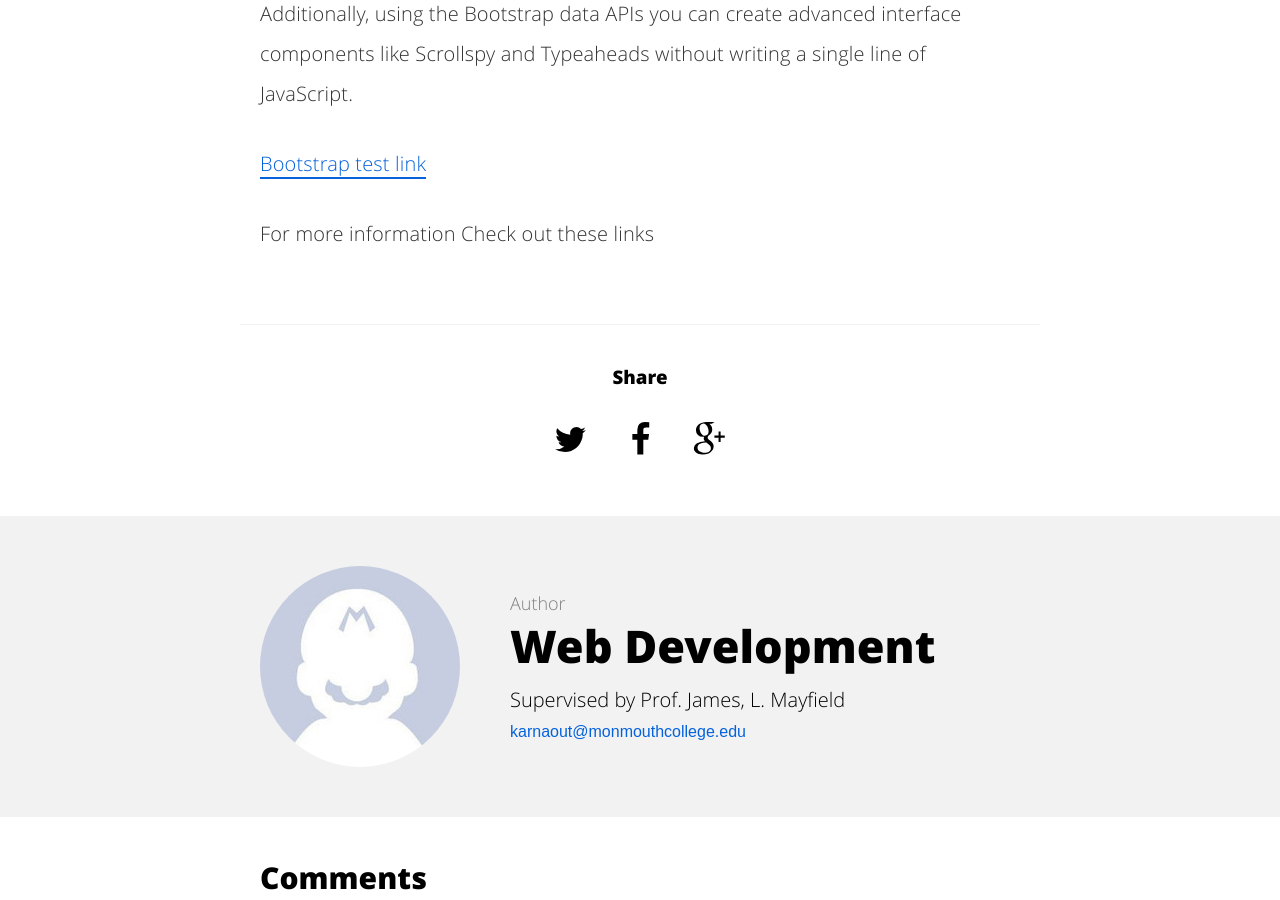
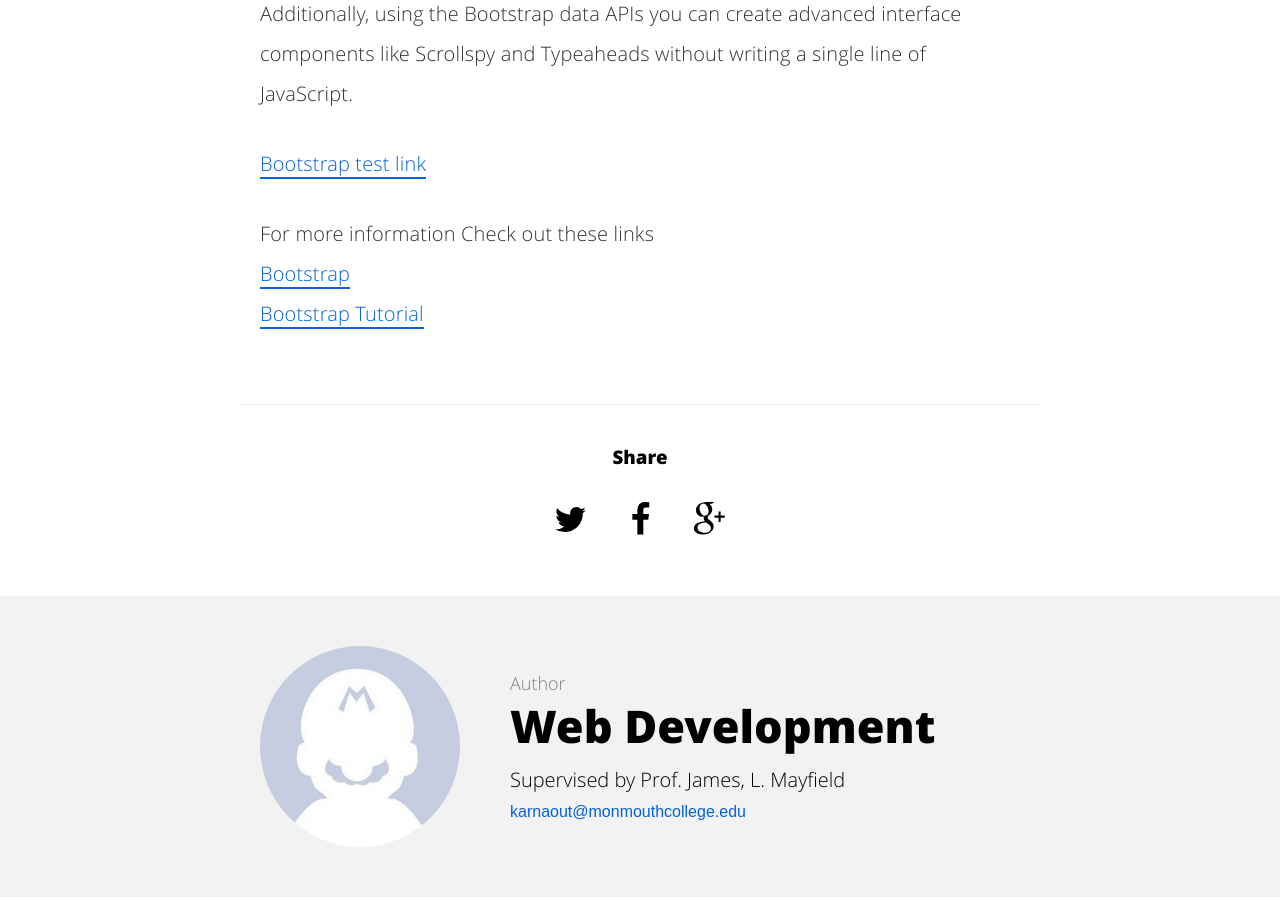
Before and after one commit to karnaout/Web-Development, a Jekyll site: the page built from _posts/2015-12-01-Bootstrap.md, in a window 1280 px wide and 900 px high, scrolled down 1471 px. Built offline with Jekyll 4.4.1, drawn with Linux system fonts in a browser that asks for light colours; Markdown is read by kramdown in place of the engine named in the settings; comment, search, counter and statistics services are not loaded.

Commit message:
add more info

```diff
--- a/_posts/2015-12-01-Bootstrap.md
+++ b/_posts/2015-12-01-Bootstrap.md
@@ -18,8 +18,8 @@ The biggest advantage of using Bootstrap is that it comes with free set of tools
 Additionally, using the Bootstrap data APIs you can create advanced interface components like Scrollspy and Typeaheads without writing a single line of JavaScript.
 
 <a href="http://karnaout.github.io/Bootstrap">Bootstrap test link</a>
-{% highlight ruby %}
-{% endhighlight %}
 
 
 For more information Check out these links
+<a href="http://getbootstrap.com/">Bootstrap</a>
+<a href="https://www.youtube.com/watch?v=gqOEoUR5RHg">Bootstrap Tutorial</a>
```
